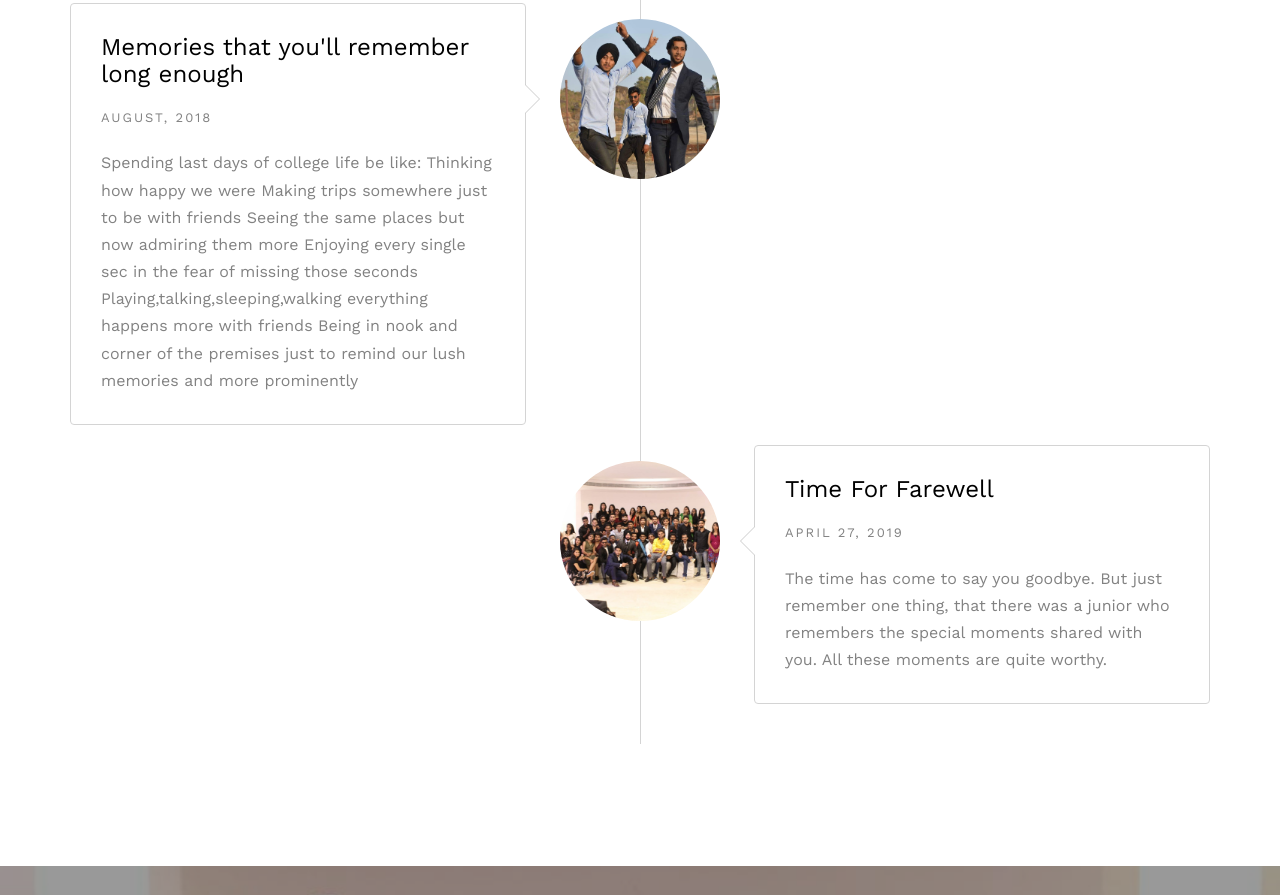
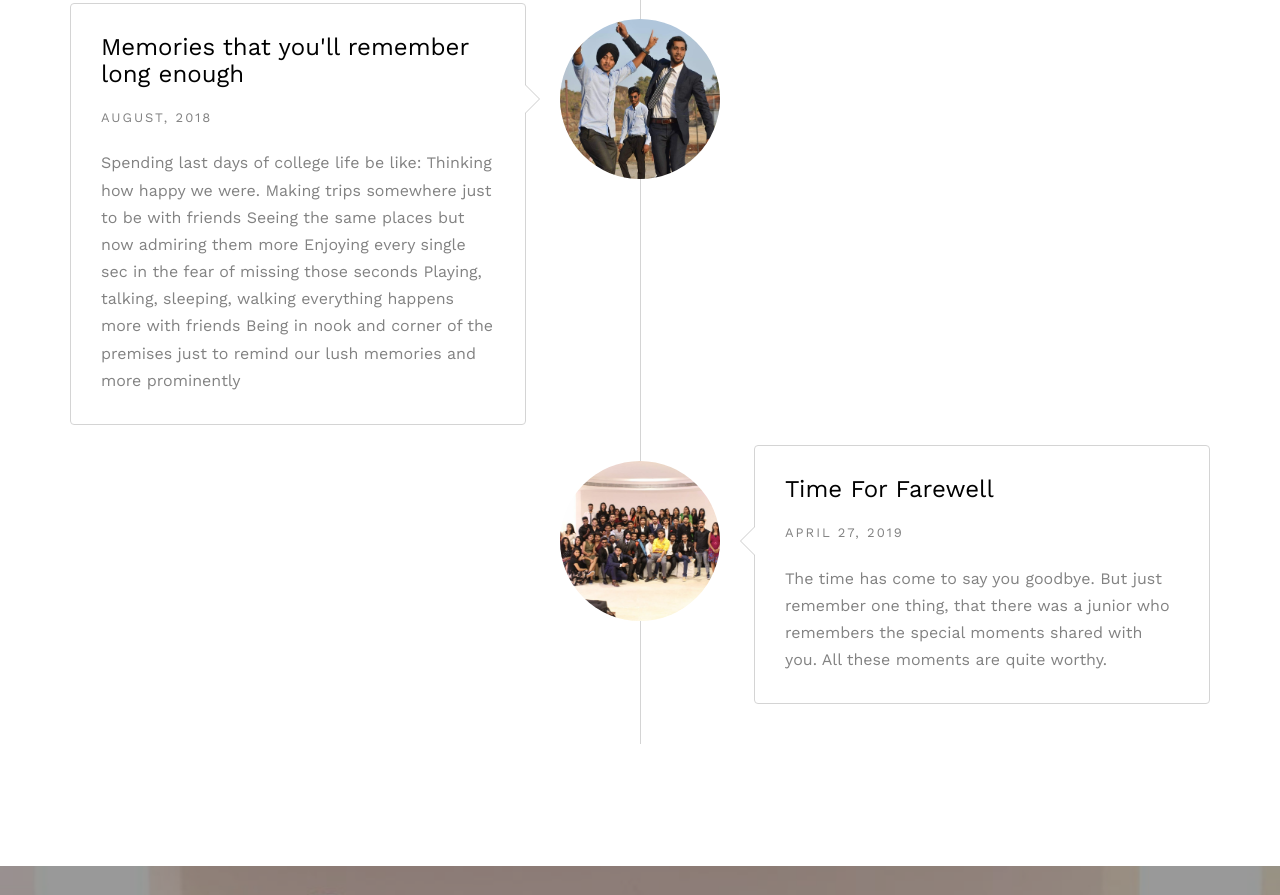
Before and after one commit to deepjyotiroy079/despedida, a plain HTML site: page index.html in a window 1280 px wide. Shown: the part 3215-4110 px from the top of the page. Drawn offline with nearby package versions, Linux system fonts and the light colour scheme; files whose address does not match are found by name.

Commit message:
initial commit

```diff
--- a/index.html
+++ b/index.html
@@ -184,12 +184,7 @@
 									</div>
 									<div class="timeline-body">
 										<p>
-											Spending last days of college life be like: Thinking how happy we were
-											Making trips somewhere just to be with friends Seeing the same places but
-											now admiring them more Enjoying every single sec in the fear of missing
-											those seconds Playing,talking,sleeping,walking everything happens more with
-											friends Being in nook and corner of the premises just to remind our lush
-											memories and more prominently
+											Spending last days of college life be like: Thinking how happy we were. Making trips somewhere just to be with friends Seeing the same places but now admiring them more Enjoying every single sec in the fear of missing those seconds Playing, talking, sleeping, walking everything happens more with friends Being in nook and corner of the premises just to remind our lush memories and more prominently
 										</p>
 									</div>
 								</div>
```
